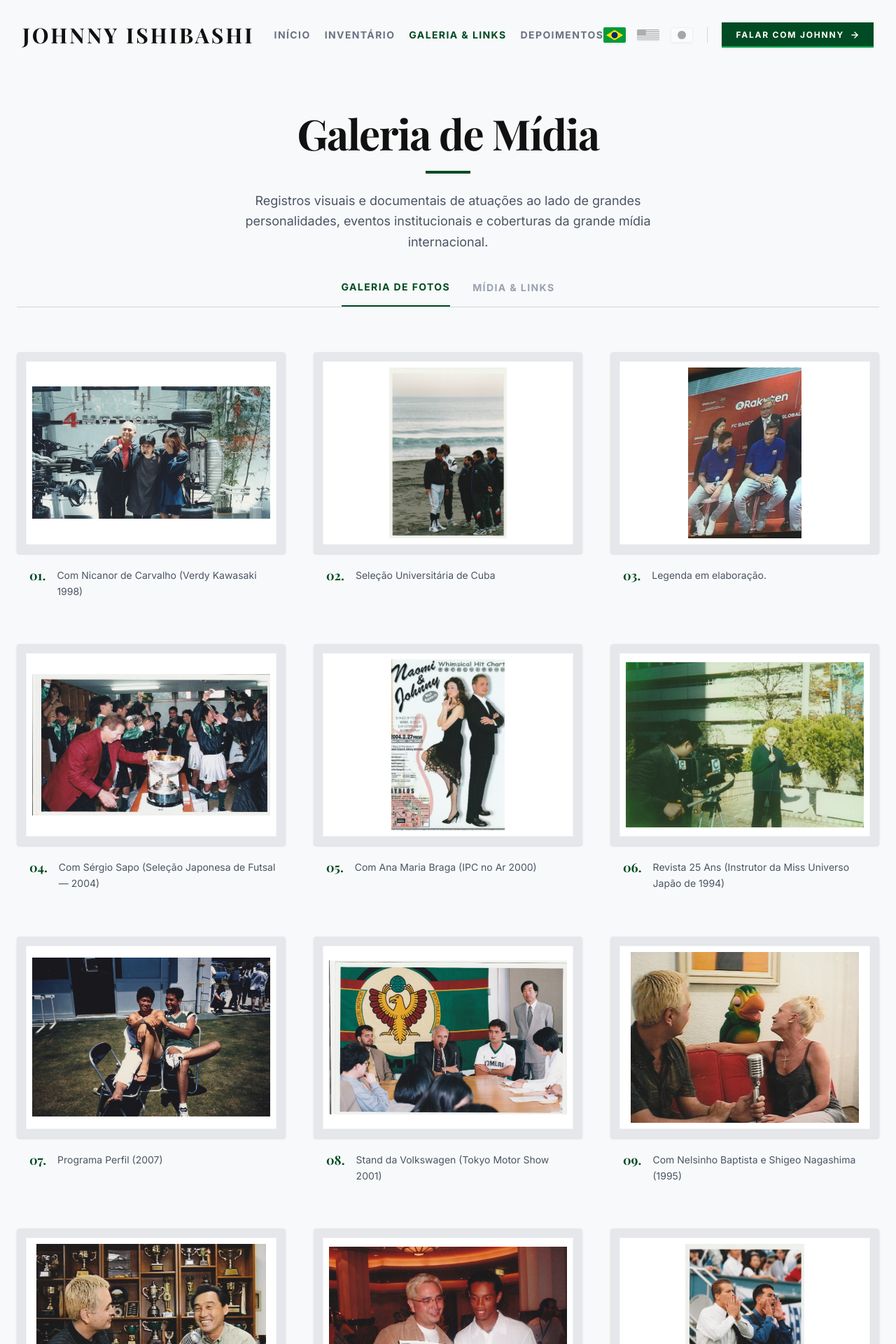
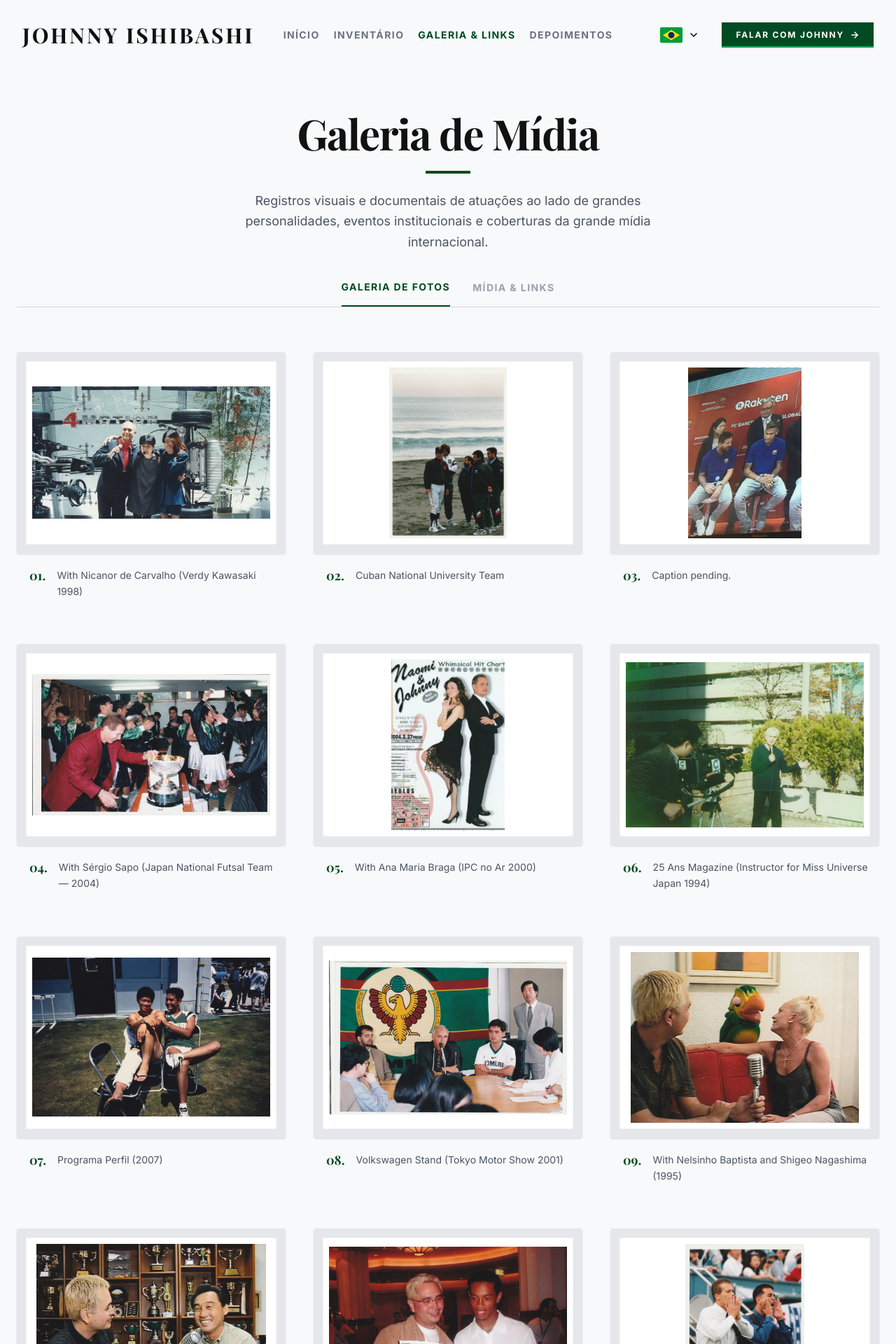
Before and after one commit to mrsaoc/johnny-ishibashi, a Next.js app: page /galeria in a window 1280 px wide. Shown: the top 1920 px of the page at 70% size. Built offline with nearby package versions, Linux system fonts and the light colour scheme; a web font is replaced by a local one.

Commit message:
refactor header & gallery

```diff
--- a/src/app/galeria/page.tsx
+++ b/src/app/galeria/page.tsx
@@ -3,19 +3,17 @@
 import React, { useState } from 'react';
 import Image from 'next/image';
 import { galleryData } from '@/data/gallery';
-import { useLanguage, Language } from '@/context/LanguageContext';
+import { useLanguage } from '@/context/LanguageContext';
 import ImageModal from '@/components/ImageModal';
 
 export default function GaleriaPage() {
-  const { t, language } = useLanguage();
+  const { t } = useLanguage();
 
-  // Estado que gerencia qual aba está ativa na tela
   const [activeTab, setActiveTab] = useState<'photos' | 'links'>('photos');
   const [selectedImage, setSelectedImage] = useState<string | null>(null);
 
   const closeModal = () => setSelectedImage(null);
 
-  // Base de dados local com os links oficiais fornecidos pelo cliente
   const linksData = [
     {
       title: 'Wikipedia Oficial',
@@ -42,7 +40,6 @@ export default function GaleriaPage() {
   return (
     <div className="flex flex-col items-center w-full bg-[#F8F9FA] min-h-screen pb-20 sm:pb-32 relative">
 
-      {/* Cabeçalho */}
       <section className="w-full max-w-7xl mx-auto px-4 sm:px-6 pt-12 sm:pt-16 pb-8 text-center">
         <h1 className="font-serif text-3xl sm:text-4xl md:text-6xl font-bold text-[#111111] tracking-tight">
           {t.galleryPage.title}
@@ -52,7 +49,6 @@ export default function GaleriaPage() {
           {t.galleryPage.description}
         </p>
 
-        {/* Sistema de Abas (Tab Switcher) */}
         <div className="flex justify-center gap-8 mt-10 border-b border-gray-300">
           <button
             onClick={() => setActiveTab('photos')}
@@ -69,18 +65,17 @@ export default function GaleriaPage() {
         </div>
       </section>
 
-      {/* Subseção: Fotos */}
       {activeTab === 'photos' && (
         <section className="w-full max-w-7xl mx-auto px-4 sm:px-6 pt-8 animate-in fade-in duration-500">
           <div className="grid grid-cols-1 md:grid-cols-2 lg:grid-cols-3 gap-x-6 sm:gap-x-10 gap-y-12 sm:gap-y-16">
             {galleryData.map((item) => {
-              const currentCaption = item.caption ? item.caption[language as Language] : t.galleryPage.captionPlaceholder;
+              // Legenda estritamente em inglês como exigido pelo cliente
+              const currentCaption = item.caption || 'Caption pending.';
               const formattedNumber = item.displayNumber < 10 ? `0${item.displayNumber}` : item.displayNumber;
 
               return (
                 <div key={item.id} className="flex flex-col group cursor-default">
 
-                  {/* Moldura Clássica */}
                   <div
                     className="relative aspect-[4/3] w-full bg-[#E5E7EB] border border-gray-200 rounded-sm overflow-hidden shadow-sm transition-shadow duration-300 group-hover:shadow-lg cursor-pointer"
                     onClick={() => setSelectedImage(item.imageUrl)}
@@ -96,7 +91,6 @@ export default function GaleriaPage() {
                         priority={item.displayNumber <= 6}
                       />
 
-                      {/* Indicador de Expandir */}
                       <div className="absolute bottom-2 right-2 bg-white border border-gray-200 shadow-sm p-1.5 md:opacity-0 group-hover:opacity-100 transition-opacity duration-300 flex items-center justify-center z-10">
                         <svg xmlns="http://www.w3.org/2000/svg" width="14" height="14" viewBox="0 0 24 24" fill="none" stroke="#004B23" strokeWidth="2.5" strokeLinecap="round" strokeLinejoin="round">
                           <polyline points="15 3 21 3 21 9"></polyline>
@@ -108,7 +102,6 @@ export default function GaleriaPage() {
                     </div>
                   </div>
 
-                  {/* Legenda */}
                   <div className="flex gap-3 sm:gap-4 mt-4 sm:mt-5 pl-3 sm:pl-4 border-l-2 border-transparent group-hover:border-[#004B23] transition-colors duration-300">
                     <span className="font-serif text-base sm:text-lg font-bold text-[#004B23] leading-none pt-0.5">
                       {formattedNumber}.
@@ -125,7 +118,6 @@ export default function GaleriaPage() {
         </section>
       )}
 
-      {/* Subseção: Links */}
       {activeTab === 'links' && (
         <section className="w-full max-w-3xl mx-auto px-4 sm:px-6 pt-8 animate-in fade-in duration-500">
           <div className="flex flex-col gap-6">
@@ -160,7 +152,6 @@ export default function GaleriaPage() {
         </section>
       )}
 
-      {/* Modal Lightbox */}
       {selectedImage && (
         <ImageModal
           imageUrl={selectedImage}
--- a/src/components/Header.tsx
+++ b/src/components/Header.tsx
@@ -1,28 +1,29 @@
 'use client';
 
-import React, { useState, useEffect } from 'react';
+import React, { useState, useEffect, useRef } from 'react';
 import Link from 'next/link';
 import { usePathname } from 'next/navigation';
-import { useLanguage } from '@/context/LanguageContext';
+import { useLanguage, Language } from '@/context/LanguageContext';
 
-const FlagBR = () => (
-    <svg xmlns="http://www.w3.org/2000/svg" viewBox="0 0 720 504" className="w-7 sm:w-8 h-auto rounded-[2px] shadow-sm">
+// Ícones Vetoriais das Bandeiras (Ajustados para aceitar classes flexíveis no Dropdown)
+const FlagBR = ({ className }: { className?: string }) => (
+    <svg xmlns="http://www.w3.org/2000/svg" viewBox="0 0 720 504" className={`rounded-[2px] shadow-sm ${className || 'w-7 sm:w-8 h-auto'}`}>
         <rect width="720" height="504" fill="#009b3a"/>
         <polygon points="360,86.4 633.6,252 360,417.6 86.4,252" fill="#fedf00"/>
         <circle cx="360" cy="252" r="100.8" fill="#002776"/>
     </svg>
 );
 
-const FlagUS = () => (
-    <svg xmlns="http://www.w3.org/2000/svg" viewBox="0 0 7410 3900" className="w-7 sm:w-8 h-auto rounded-[2px] shadow-sm">
+const FlagUS = ({ className }: { className?: string }) => (
+    <svg xmlns="http://www.w3.org/2000/svg" viewBox="0 0 7410 3900" className={`rounded-[2px] shadow-sm ${className || 'w-7 sm:w-8 h-auto'}`}>
         <rect width="7410" height="3900" fill="#b22234"/>
         <path d="M0,300H7410V600H0ZM0,900H7410V1200H0ZM0,1500H7410V1800H0ZM0,2100H7410V2400H0ZM0,2700H7410V3000H0ZM0,3300H7410V3600H0Z" fill="#fff"/>
         <rect width="2964" height="2100" fill="#3c3b6e"/>
     </svg>
 );
 
-const FlagJP = () => (
-    <svg xmlns="http://www.w3.org/2000/svg" viewBox="0 0 900 600" className="w-7 sm:w-8 h-auto rounded-[2px] shadow-sm border border-gray-200">
+const FlagJP = ({ className }: { className?: string }) => (
+    <svg xmlns="http://www.w3.org/2000/svg" viewBox="0 0 900 600" className={`rounded-[2px] shadow-sm border border-gray-200 ${className || 'w-7 sm:w-8 h-auto'}`}>
         <rect width="900" height="600" fill="#fff"/>
         <circle cx="450" cy="300" r="180" fill="#bc002d"/>
     </svg>
@@ -31,10 +32,13 @@ const FlagJP = () => (
 export default function Header() {
     const [isScrolled, setIsScrolled] = useState(false);
     const [isMobileMenuOpen, setIsMobileMenuOpen] = useState(false);
+    const [isLangMenuOpen, setIsLangMenuOpen] = useState(false);
 
+    const langMenuRef = useRef<HTMLDivElement>(null);
     const { language, setLanguage, t } = useLanguage();
     const pathname = usePathname();
 
+    // Lida com o scroll para o fundo branco
     useEffect(() => {
         const handleScroll = () => {
             setIsScrolled(window.scrollY > 10);
@@ -43,6 +47,7 @@ export default function Header() {
         return () => window.removeEventListener('scroll', handleScroll);
     }, []);
 
+    // Trava a rolagem da tela se o menu mobile estiver aberto
     useEffect(() => {
         if (isMobileMenuOpen) {
             document.body.style.overflow = 'hidden';
@@ -51,15 +56,31 @@ export default function Header() {
         }
     }, [isMobileMenuOpen]);
 
+    // Fecha o dropdown de idioma ao clicar fora dele
+    useEffect(() => {
+        const handleClickOutside = (event: MouseEvent) => {
+            if (langMenuRef.current && !langMenuRef.current.contains(event.target as Node)) {
+                setIsLangMenuOpen(false);
+            }
+        };
+        document.addEventListener('mousedown', handleClickOutside);
+        return () => document.removeEventListener('mousedown', handleClickOutside);
+    }, []);
+
     const isActive = (path: string) => pathname === path;
     const closeMobileMenu = () => setIsMobileMenuOpen(false);
+
+    const handleLanguageSelect = (lang: Language) => {
+        setLanguage(lang);
+        setIsLangMenuOpen(false);
+    };
 
     return (
         <header
             className={`fixed top-0 left-0 right-0 z-50 transition-all duration-300 ${
                 isScrolled || isMobileMenuOpen
-                    ? 'bg-white shadow-sm py-4 border-b border-gray-200'
-                    : 'bg-[#F8F9FA] py-6 md:py-8'
+                    ? 'bg-white shadow-sm py-3 sm:py-4 border-b border-gray-200'
+                    : 'bg-[#F8F9FA] py-5 sm:py-6 md:py-8'
             }`}
         >
             <div className="max-w-[90rem] mx-auto px-4 sm:px-6 lg:px-8 w-full flex items-center justify-between">
@@ -75,7 +96,7 @@ export default function Header() {
                     </Link>
                 </div>
 
-                {/* 2. COLUNA CENTRAL: Navegação (Sempre no meio absoluto) */}
+                {/* 2. COLUNA CENTRAL: Navegação Desktop */}
                 <nav className="hidden xl:flex justify-center items-center gap-5 2xl:gap-8">
                     <Link
                         href="/"
@@ -111,38 +132,56 @@ export default function Header() {
                     </Link>
                 </nav>
 
-                {/* 3. COLUNA DIREITA: Bandeiras e Contato (Sempre fixos na direita) */}
-                <div className="hidden xl:flex xl:flex-1 justify-end items-center gap-5 relative z-50">
+                {/* 3. COLUNA DIREITA: Dropdown + Ações */}
+                <div className="flex items-center justify-end gap-3 sm:gap-6 xl:flex-1 relative z-50">
 
-                    <div className="flex items-center gap-4 pr-5 border-r border-gray-300">
+                    {/* Dropdown de Idiomas (Visível no Mobile e Desktop) */}
+                    <div className="relative" ref={langMenuRef}>
                         <button
-                            onClick={() => setLanguage('PT')}
-                            title="Português"
-                            className={`transition-all duration-300 hover:scale-110 ${language === 'PT' ? 'opacity-100 grayscale-0' : 'opacity-40 grayscale hover:grayscale-0'}`}
+                            onClick={() => setIsLangMenuOpen(!isLangMenuOpen)}
+                            className="flex items-center gap-1.5 sm:gap-2 px-2 py-1.5 rounded hover:bg-gray-100 transition-colors"
+                            aria-label="Alterar idioma"
                         >
-                            <FlagBR />
+                            {language === 'PT' && <FlagBR />}
+                            {language === 'EN' && <FlagUS />}
+                            {language === 'JP' && <FlagJP />}
+
+                            <svg xmlns="http://www.w3.org/2000/svg" width="16" height="16" viewBox="0 0 24 24" fill="none" stroke="currentColor" strokeWidth="2.5" strokeLinecap="round" strokeLinejoin="round" className={`text-[#111111] transition-transform duration-300 ${isLangMenuOpen ? 'rotate-180' : ''}`}>
+                                <polyline points="6 9 12 15 18 9"></polyline>
+                            </svg>
+                        </button>
+
+                        {/* Caixa do Dropdown */}
+                        {isLangMenuOpen && (
+                            <div className="absolute top-full right-0 mt-2 w-36 bg-white border border-gray-200 shadow-lg rounded-sm overflow-hidden flex flex-col z-50 animate-in fade-in slide-in-from-top-2 duration-200">
+                                <button
+                                    onClick={() => handleLanguageSelect('PT')}
+                                    className={`flex items-center gap-3 px-4 py-3 hover:bg-gray-50 transition-colors text-sm font-bold tracking-widest ${language === 'PT' ? 'bg-gray-50 text-[#004B23]' : 'text-[#111111]'}`}
+                                >
+                                    <FlagBR className="w-6 h-auto" /> PT
                                 </button>
                                 <button
-                            onClick={() => setLanguage('EN')}
-                            title="English"
-                            className={`transition-all duration-300 hover:scale-110 ${language === 'EN' ? 'opacity-100 grayscale-0' : 'opacity-40 grayscale hover:grayscale-0'}`}
+                                    onClick={() => handleLanguageSelect('EN')}
+                                    className={`flex items-center gap-3 px-4 py-3 hover:bg-gray-50 transition-colors border-t border-gray-100 text-sm font-bold tracking-widest ${language === 'EN' ? 'bg-gray-50 text-[#004B23]' : 'text-[#111111]'}`}
                                 >
-                            <FlagUS />
+                                    <FlagUS className="w-6 h-auto" /> EN
                                 </button>
                                 <button
-                            onClick={() => setLanguage('JP')}
-                            title="日本語"
-                            className={`transition-all duration-300 hover:scale-110 ${language === 'JP' ? 'opacity-100 grayscale-0' : 'opacity-40 grayscale hover:grayscale-0'}`}
+                                    onClick={() => handleLanguageSelect('JP')}
+                                    className={`flex items-center gap-3 px-4 py-3 hover:bg-gray-50 transition-colors border-t border-gray-100 text-sm font-bold tracking-widest ${language === 'JP' ? 'bg-gray-50 text-[#004B23]' : 'text-[#111111]'}`}
                                 >
-                            <FlagJP />
+                                    <FlagJP className="w-6 h-auto" /> JP
                                 </button>
                             </div>
+                        )}
+                    </div>
 
+                    {/* Botão de Contato (Visível apenas no Desktop) */}
                     <a
                         href="https://wa.me/5513996988700"
                         target="_blank"
                         rel="noopener noreferrer"
-                        className="group relative inline-flex items-center gap-2 bg-[#004B23] text-white px-5 py-2.5 text-xs font-bold uppercase tracking-[0.15em] overflow-hidden transition-all duration-300 shadow-sm hover:shadow-md whitespace-nowrap"
+                        className="hidden xl:inline-flex group relative items-center gap-2 bg-[#004B23] text-white px-5 py-2.5 text-xs font-bold uppercase tracking-[0.15em] overflow-hidden transition-all duration-300 shadow-sm hover:shadow-md whitespace-nowrap"
                     >
                         <span className="absolute bottom-0 left-0 w-full h-[3px] bg-[#00A850] transform translate-y-[1px] group-hover:translate-y-0 transition-transform duration-300"></span>
                         <span className="relative z-10 flex items-center gap-2">
@@ -153,12 +192,11 @@ export default function Header() {
                             </svg>
                         </span>
                     </a>
-                </div>
 
-                {/* Botão Menu Mobile */}
+                    {/* Botão Menu Mobile (Visível apenas Mobile/Tablet) */}
                     <button
                         onClick={() => setIsMobileMenuOpen(!isMobileMenuOpen)}
-                    className="xl:hidden text-[#111111] focus:outline-none hover:text-[#004B23] transition-colors relative z-50 p-2 -mr-2"
+                        className="xl:hidden text-[#111111] focus:outline-none hover:text-[#004B23] transition-colors p-2 -mr-2"
                         aria-label="Toggle Menu"
                     >
                         <svg xmlns="http://www.w3.org/2000/svg" width="28" height="28" viewBox="0 0 24 24" fill="none" stroke="currentColor" strokeWidth="2" strokeLinecap="round" strokeLinejoin="round">
@@ -177,6 +215,7 @@ export default function Header() {
                         </svg>
                     </button>
 
+                </div>
             </div>
 
             {/* Menu Mobile Expandido */}
@@ -225,28 +264,6 @@ export default function Header() {
                 </nav>
 
                 <div className="pb-12 mt-auto">
-
-                    <div className="flex items-center justify-center gap-10 mb-8">
-                        <button
-                            onClick={() => setLanguage('PT')}
-                            className={`transition-transform duration-300 ${language === 'PT' ? 'opacity-100 scale-110' : 'opacity-40 grayscale hover:grayscale-0'}`}
-                        >
-                            <FlagBR />
-                        </button>
-                        <button
-                            onClick={() => setLanguage('EN')}
-                            className={`transition-transform duration-300 ${language === 'EN' ? 'opacity-100 scale-110' : 'opacity-40 grayscale hover:grayscale-0'}`}
-                        >
-                            <FlagUS />
-                        </button>
-                        <button
-                            onClick={() => setLanguage('JP')}
-                            className={`transition-transform duration-300 ${language === 'JP' ? 'opacity-100 scale-110' : 'opacity-40 grayscale hover:grayscale-0'}`}
-                        >
-                            <FlagJP />
-                        </button>
-                    </div>
-
                     <a
                         href="https://wa.me/5513996988700"
                         target="_blank"
--- a/src/data/gallery.ts
+++ b/src/data/gallery.ts
@@ -1,29 +1,27 @@
-import { Language } from '@/context/LanguageContext';
-
 export interface GalleryItem {
   id: number;
   displayNumber: number;
   imageUrl: string;
-  caption?: Record<Language, string>;
+  caption?: string; // Agora aceita apenas texto direto (inglês)
 }
 
-// 1. Dicionário de Legendas Específicas
-const customCaptions: Record<number, Record<Language, string>> = {
-  1: { PT: 'Com Nicanor de Carvalho (Verdy Kawasaki 1998)', EN: 'With Nicanor de Carvalho (Verdy Kawasaki 1998)', JP: 'ニカノール・デ・カルバーリョと共に（ヴェルディ川崎 1998年）' },
-  2: { PT: 'Seleção Universitária de Cuba', EN: 'Cuban National University Team', JP: 'キューバ大学代表チーム' },
-  5: { PT: 'Com Sérgio Sapo (Seleção Japonesa de Futsal — 2004)', EN: 'With Sérgio Sapo (Japan National Futsal Team — 2004)', JP: 'セルジオ・サッポと共に（フットサル日本代表 — 2004年）' },
-  6: { PT: 'Com Ana Maria Braga (IPC no Ar 2000)', EN: 'With Ana Maria Braga (IPC no Ar 2000)', JP: 'アナ・マリア・ブラガと共に（IPC no Ar 2000年）' },
-  7: { PT: 'Revista 25 Ans (Instrutor da Miss Universo Japão de 1994)', EN: '25 Ans Magazine (Instructor for Miss Universe Japan 1994)', JP: '25ans誌（1994年ミス・ユニバース・ジャパン インストラクター）' },
-  8: { PT: 'Programa Perfil (2007)', EN: 'Programa Perfil (2007)', JP: 'Programa Perfil（2007年）' },
-  10: { PT: 'Stand da Volkswagen (Tokyo Motor Show 2001)', EN: 'Volkswagen Stand (Tokyo Motor Show 2001)', JP: 'フォルクスワーゲン・ブース（東京モーターショー 2001年）' },
-  11: { PT: 'Com Nelsinho Baptista e Shigeo Nagashima (1995)', EN: 'With Nelsinho Baptista and Shigeo Nagashima (1995)', JP: 'ネルシーニョ・バプティスタ、長嶋茂雄と共に（1995年）' },
-  12: { PT: 'Com Pelé (2001)', EN: 'With Pelé (2001)', JP: 'ペレと共に（2001年）' },
-  13: { PT: 'Com Lionel Messi e Neymar (FC Barcelona & Rakuten, 2017)', EN: 'With Lionel Messi and Neymar (FC Barcelona & Rakuten, 2017)', JP: 'リオネル・メッシ、ネイマールと共に（FCバルセロナ＆楽天、2017年）' },
-  14: { PT: 'Com Émerson Leão (Verdy Kawasaki 1996)', EN: 'With Émerson Leão (Verdy Kawasaki 1996)', JP: 'エメルソン・レオンと共に（ヴェルディ川崎 1996年）' },
-  15: { PT: 'Show com Naomi Grace (2004)', EN: 'Show with Naomi Grace (2004)', JP: 'ナオミ・グレースとのショー（2004年）' },
-  16: { PT: 'Gravação de externas (IPC TV)', EN: 'Location shooting (IPC TV)', JP: '野外ロケ（IPC TV）' },
-  57: { PT: 'Eurojapan Cup 2019 - Manchester City', EN: 'Eurojapan Cup 2019 - Manchester City', JP: 'EUROJAPAN CUP 2019 - マンチェスター・シティ' },
-  109: { PT: 'Preparação de Udon - MIE Kenjinkai', EN: 'Udon preparation - MIE Kenjinkai', JP: '徹夜でうどんの翻訳 - MIE Kenjinkai' }
+// 1. Dicionário de Legendas Específicas (Apenas em Inglês, exigência do cliente)
+const customCaptions: Record<number, string> = {
+  1: 'With Nicanor de Carvalho (Verdy Kawasaki 1998)',
+  2: 'Cuban National University Team',
+  5: 'With Sérgio Sapo (Japan National Futsal Team — 2004)',
+  6: 'With Ana Maria Braga (IPC no Ar 2000)',
+  7: '25 Ans Magazine (Instructor for Miss Universe Japan 1994)',
+  8: 'Programa Perfil (2007)',
+  10: 'Volkswagen Stand (Tokyo Motor Show 2001)',
+  11: 'With Nelsinho Baptista and Shigeo Nagashima (1995)',
+  12: 'With Pelé (2001)',
+  13: 'With Lionel Messi and Neymar (FC Barcelona & Rakuten, 2017)',
+  14: 'With Émerson Leão (Verdy Kawasaki 1996)',
+  15: 'Show with Naomi Grace (2004)',
+  16: 'Location shooting (IPC TV)',
+  57: 'Eurojapan Cup 2019 - Manchester City',
+  109: 'Udon preparation - MIE Kenjinkai'
 };
 
 // 2. Regras de Negócio (Motor Curatorial)
```
Lines whose indentation alone changed are shown as unchanged.
